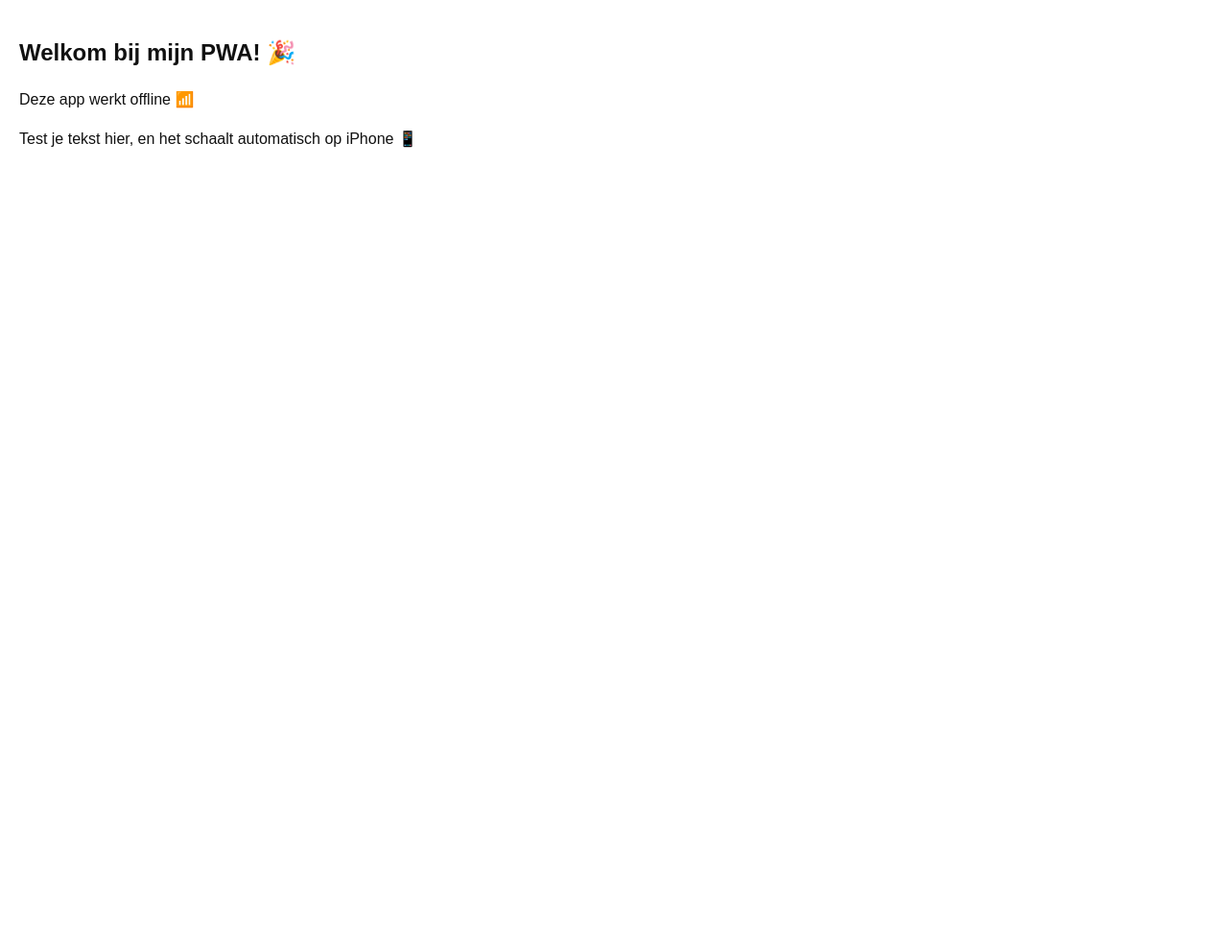
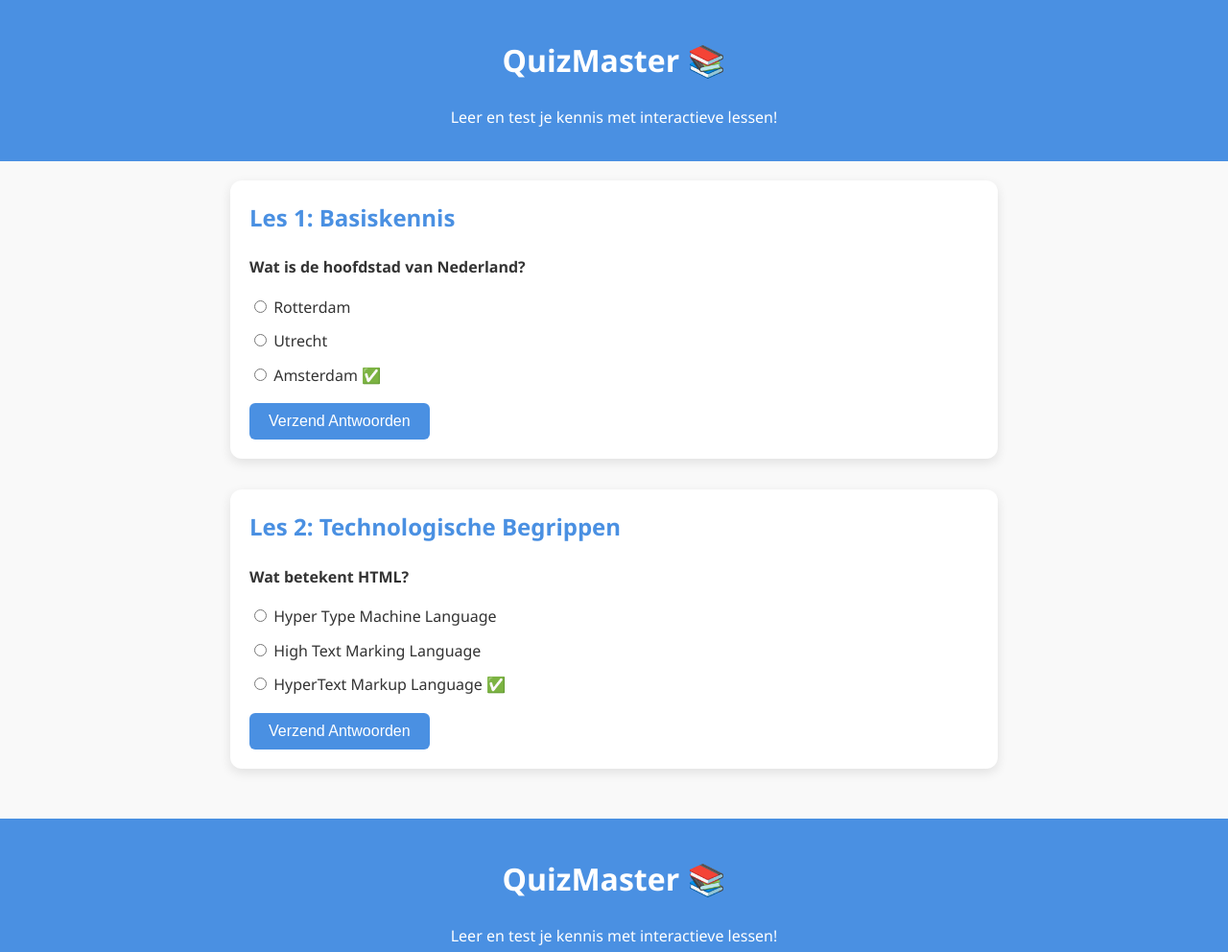
Before and after one commit to Has00ni/pwa1, a plain HTML site: page index.html in a window 1280 px wide. Shown: the top 992 px of the page at 96% size. Before the commit the page ends 800 px from the top, so only its background shows below. Drawn offline with Linux system fonts and the light colour scheme.

Commit message:
Update index.html

```diff
--- a/index.html
+++ b/index.html
@@ -1,31 +1,230 @@
 <!DOCTYPE html>
-<html>
+<html lang="nl">
 <head>
-  <title>Mijn PWA</title>
+  <meta charset="UTF-8">
   <meta name="viewport" content="width=device-width, initial-scale=1.0">
+  <title>QuizMaster – Jouw Leerplatform</title>
   <link rel="manifest" href="manifest.json">
   <style>
     body {
-      font-family: sans-serif;
       margin: 0;
+      font-family: 'Segoe UI', Tahoma, Geneva, Verdana, sans-serif;
+      background-color: #f9f9f9;
+      color: #333;
+      line-height: 1.6;
+    }
+
+    header {
+      background-color: #4a90e2;
+      color: white;
+      padding: 1rem;
+      text-align: center;
+    }
+
+    .container {
+      max-width: 800px;
+      margin: auto;
       padding: 20px;
-      line-height: 1.6;
-      background: #fff;
-      color: #111;
     }
-    h1 {
-      font-size: 1.5em;
-      word-break: break-word;
+
+    .quiz-section {
+      background: white;
+      border-radius: 12px;
+      box-shadow: 0 4px 12px rgba(0, 0, 0, 0.1);
+      padding: 20px;
+      margin-bottom: 2rem;
     }
-    p {
-      font-size: 1em;
-      margin-bottom: 1em;
+
+    .quiz-section h2 {
+      margin-top: 0;
+      color: #4a90e2;
+    }
+
+    .question {
+      margin-bottom: 1rem;
+    }
+
+    .question p {
+      font-weight: bold;
+    }
+
+    .answers label {
+      display: block;
+      margin-bottom: 10px;
+    }
+
+    button {
+      background-color: #4a90e2;
+      color: white;
+      border: none;
+      padding: 10px 20px;
+      border-radius: 6px;
+      font-size: 1rem;
+      cursor: pointer;
+    }
+
+    button:hover {
+      background-color: #3a78c2;
+    }
+
+    @media (max-width: 600px) {
+      header, .container {
+        padding: 15px;
+      }
+      button {
+        width: 100%;
+        box-sizing: border-box;
+      }
     }
   </style>
 </head>
 <body>
-  <h1>Welkom bij mijn PWA! 🎉</h1>
-  <p>Deze app werkt offline 📶</p>
-  <p>Test je tekst hier, en het schaalt automatisch op iPhone 📱</p>
+  <header>
+    <h1>QuizMaster 📚</h1>
+    <p>Leer en test je kennis met interactieve lessen!</p>
+  </header>
+
+  <div class="container">
+    <div class="quiz-section">
+      <h2>Les 1: Basiskennis</h2>
+      <div class="question">
+        <p>Wat is de hoofdstad van Nederland?</p>
+        <div class="answers">
+          <label><input type="radio" name="q1"> Rotterdam</label>
+          <label><input type="radio" name="q1"> Utrecht</label>
+          <label><input type="radio" name="q1"> Amsterdam ✅</label>
+        </div>
+      </div>
+      <button onclick="alert('Antwoorden zijn geregistreerd!')">Verzend Antwoorden</button>
+    </div>
+
+    <div class="quiz-section">
+      <h2>Les 2: Technologische Begrippen</h2>
+      <div class="question">
+        <p>Wat betekent HTML?</p>
+        <div class="answers">
+          <label><input type="radio" name="q2"> Hyper Type Machine Language</label>
+          <label><input type="radio" name="q2"> High Text Marking Language</label>
+          <label><input type="radio" name="q2"> HyperText Markup Language ✅</label>
+        </div>
+      </div>
+      <button onclick="alert('Antwoorden zijn geregistreerd!')">Verzend Antwoorden</button>
+    </div>
+  </div>
 </body>
 </html>
+<!DOCTYPE html>
+<html lang="nl">
+<head>
+  <meta charset="UTF-8">
+  <meta name="viewport" content="width=device-width, initial-scale=1.0">
+  <title>QuizMaster – Jouw Leerplatform</title>
+  <link rel="manifest" href="manifest.json">
+  <style>
+    body {
+      margin: 0;
+      font-family: 'Segoe UI', Tahoma, Geneva, Verdana, sans-serif;
+      background-color: #f9f9f9;
+      color: #333;
+      line-height: 1.6;
+    }
+
+    header {
+      background-color: #4a90e2;
+      color: white;
+      padding: 1rem;
+      text-align: center;
+    }
+
+    .container {
+      max-width: 800px;
+      margin: auto;
+      padding: 20px;
+    }
+
+    .quiz-section {
+      background: white;
+      border-radius: 12px;
+      box-shadow: 0 4px 12px rgba(0, 0, 0, 0.1);
+      padding: 20px;
+      margin-bottom: 2rem;
+    }
+
+    .quiz-section h2 {
+      margin-top: 0;
+      color: #4a90e2;
+    }
+
+    .question {
+      margin-bottom: 1rem;
+    }
+
+    .question p {
+      font-weight: bold;
+    }
+
+    .answers label {
+      display: block;
+      margin-bottom: 10px;
+    }
+
+    button {
+      background-color: #4a90e2;
+      color: white;
+      border: none;
+      padding: 10px 20px;
+      border-radius: 6px;
+      font-size: 1rem;
+      cursor: pointer;
+    }
+
+    button:hover {
+      background-color: #3a78c2;
+    }
+
+    @media (max-width: 600px) {
+      header, .container {
+        padding: 15px;
+      }
+      button {
+        width: 100%;
+        box-sizing: border-box;
+      }
+    }
+  </style>
+</head>
+<body>
+  <header>
+    <h1>QuizMaster 📚</h1>
+    <p>Leer en test je kennis met interactieve lessen!</p>
+  </header>
+
+  <div class="container">
+    <div class="quiz-section">
+      <h2>Les 1: Basiskennis</h2>
+      <div class="question">
+        <p>Wat is de hoofdstad van Nederland?</p>
+        <div class="answers">
+          <label><input type="radio" name="q1"> Rotterdam</label>
+          <label><input type="radio" name="q1"> Utrecht</label>
+          <label><input type="radio" name="q1"> Amsterdam ✅</label>
+        </div>
+      </div>
+      <button onclick="alert('Antwoorden zijn geregistreerd!')">Verzend Antwoorden</button>
+    </div>
+
+    <div class="quiz-section">
+      <h2>Les 2: Technologische Begrippen</h2>
+      <div class="question">
+        <p>Wat betekent HTML?</p>
+        <div class="answers">
+          <label><input type="radio" name="q2"> Hyper Type Machine Language</label>
+          <label><input type="radio" name="q2"> High Text Marking Language</label>
+          <label><input type="radio" name="q2"> HyperText Markup Language ✅</label>
+        </div>
+      </div>
+      <button onclick="alert('Antwoorden zijn geregistreerd!')">Verzend Antwoorden</button>
+    </div>
+  </div>
+</body>
+</html>
```
